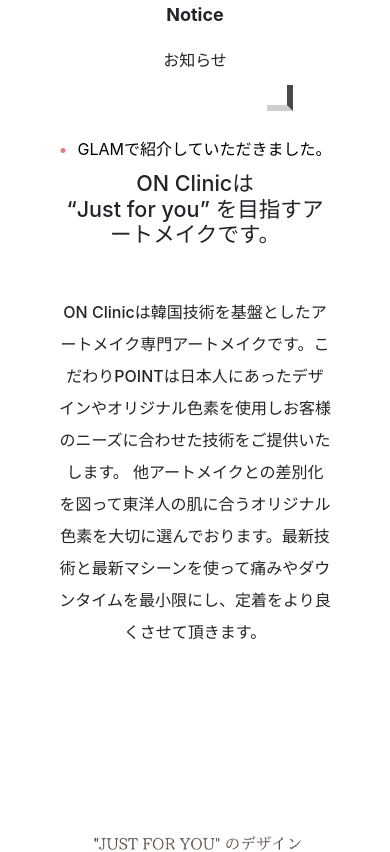
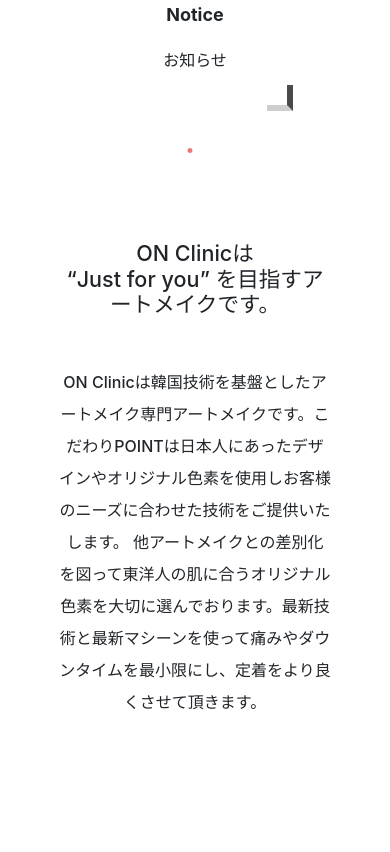
Before and after one commit to dranent/react-onsefa, a React (Create React App) app: page / in a window 390 px wide. Shown: the part 1700-2552 px from the top of the page. Built offline with nearby package versions, Linux system fonts and the light colour scheme.

Commit message:
20230712 commit

```diff
--- a/src/App.css
+++ b/src/App.css
@@ -147,6 +147,7 @@
 .notice {
   text-align: center;
   margin: 10px 0;
+  margin-bottom: 5em;
 }
 
 .notice::before {
@@ -183,6 +184,10 @@
   text-decoration: none;
 }
 
+.sonota {
+  margin-left: 10px;
+}
+
 @media only screen and (max-width: 600px) {
   .notices-container {
     font-size: 16px;
@@ -195,6 +200,10 @@
   .notices-list li {
     font-size: 16px;
     line-height: 1.5;
+  }
+
+  .sonota {
+    margin-left: 10px;
   }
 }
 
--- a/src/components/Reserve.js
+++ b/src/components/Reserve.js
@@ -203,12 +203,15 @@
                       <label htmlFor="category1" className='label-radio-text'>初めて</label>
                     </li>
                     <li className='u-radio'>
-                      <input name="category" type="radio" id="category2" value="2回目以降" className="label-radio" />
-                      <label htmlFor="category2" className='label-radio-text'>2回目以降</label>
+                      <input name="category" type="radio" id="category2" value="リタッチ(同部位)" className="label-radio" />
+                      <label htmlFor="category2" className='label-radio-text'>リタッチ(同部位)</label>
                     </li>
                     <li className='u-radio'>
-                      <input name="category" type="radio" id="category3" value="同一メニューのリタッチ" className="label-radio" />
-                      <label htmlFor="category3" className='label-radio-text'>同一メニューのリタッチ</label>
+                      <input name="category" type="radio" id="category3" value="その他" className="label-radio" />
+                      <label htmlFor="category3" className='label-radio-text'>その他
+
+                      </label>
+                      <input name="sonota" id="sonota" type="text" className="sonota" placeholder="" />
                     </li>
                   </ul>
                 </td>
--- a/src/notice.js
+++ b/src/notice.js
@@ -4,8 +4,8 @@
 
     const notices = [
         {
-            text: 'GLAMで紹介していただきました。',
-            url: 'https://www.glam.jp/artmake/area/tokyo',
+            text: '',
+            url: '',
         },
         // {
         //     text: 'React Nativeアプリがリリースされました。',
```
